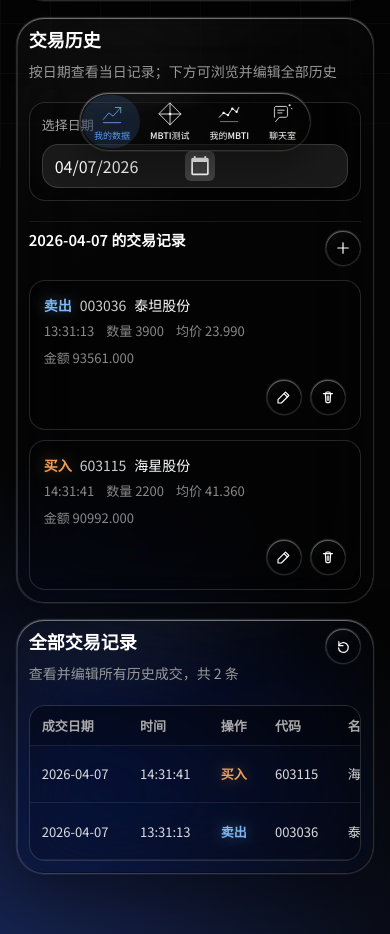
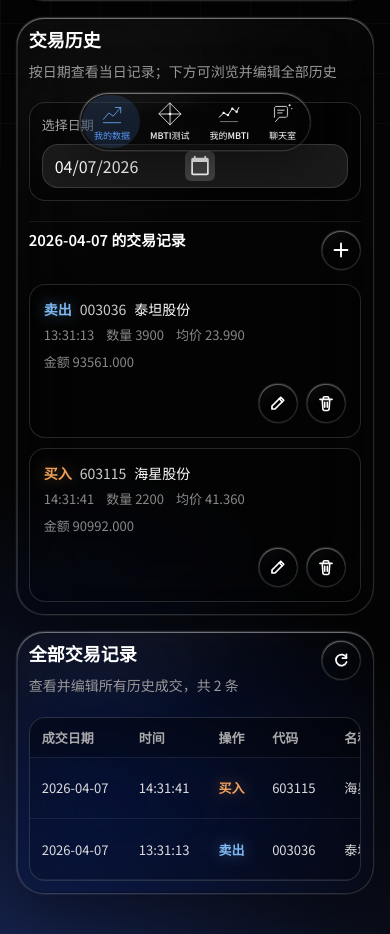
Before and after one commit to flyingscbot/jingepai, a Flask app: page /trade in a window 390 px wide. Shown: the part 677-1611 px from the top of the page. Run offline with Flask 3, Linux system fonts and the light colour scheme; a user stored in the database is signed in; data comes from the database, SQL or seed files in the repository.

Commit message:
20260804.06

```diff
--- a/static/home/css/style.css
+++ b/static/home/css/style.css
@@ -2228,22 +2228,26 @@ a.trade-icon-btn,
 button.trade-icon-btn,
 .settings-btn.trade-icon-btn,
 .settings-btn-ghost.trade-icon-btn{
-    width:36px;
-    height:36px;
-    min-width:36px;
-    min-height:36px;
+    width:40px;
+    height:40px;
+    min-width:40px;
+    min-height:40px;
     padding:0;
     border-radius:50%;
     display:inline-flex;
     align-items:center;
     justify-content:center;
     flex-shrink:0;
+    line-height:0;
 }
 
 .trade-icon-btn img{
-    width:18px;
-    height:18px;
+    width:24px;
+    height:24px;
+    margin:0;
     display:block;
+    flex-shrink:0;
+    object-fit:contain;
     filter:brightness(0) invert(1);
     pointer-events:none;
 }
@@ -2670,8 +2674,8 @@ button.trade-icon-btn,
 
 .trade-rec-edit,
 .trade-rec-del{
-    min-height:36px;
-    height:36px;
+    min-height:40px;
+    height:40px;
     flex-shrink:0;
 }
 
@@ -2859,9 +2863,9 @@ button.trade-icon-btn,
 
     .trade-day-header .trade-action-btn,
     .trade-day-header .trade-icon-btn{
-        min-height:36px;
-        width:36px;
-        height:36px;
+        min-height:40px;
+        width:40px;
+        height:40px;
         padding:0;
     }
 
@@ -2902,10 +2906,10 @@ button.trade-icon-btn,
     .trade-rec-edit,
     .trade-rec-del{
         flex:0 0 auto;
-        width:36px;
-        min-width:36px;
-        min-height:36px;
-        height:36px;
+        width:40px;
+        min-width:40px;
+        min-height:40px;
+        height:40px;
     }
 }
 
```
Also changed, not shown: static/icons/add.svg, static/icons/check.svg, static/icons/close.svg, static/icons/delete.svg, static/icons/edit.svg, static/icons/refresh.svg.
